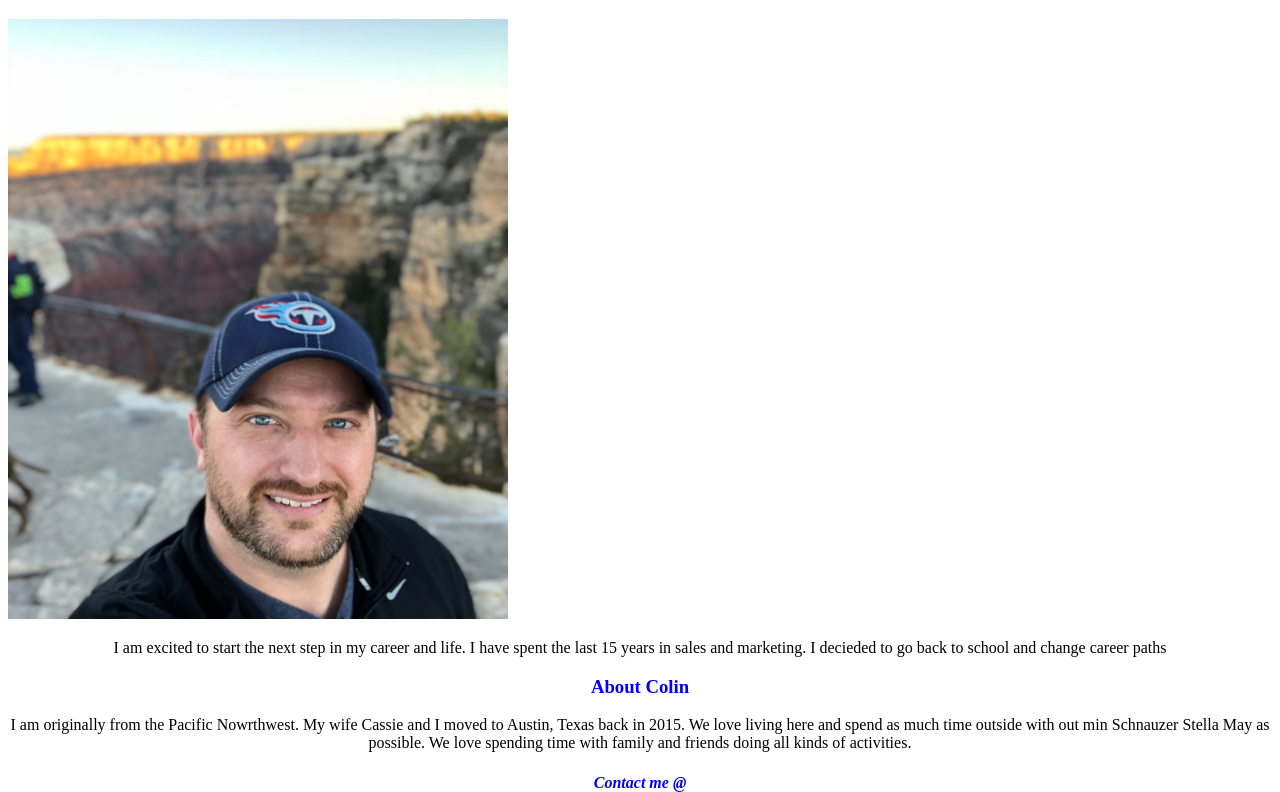
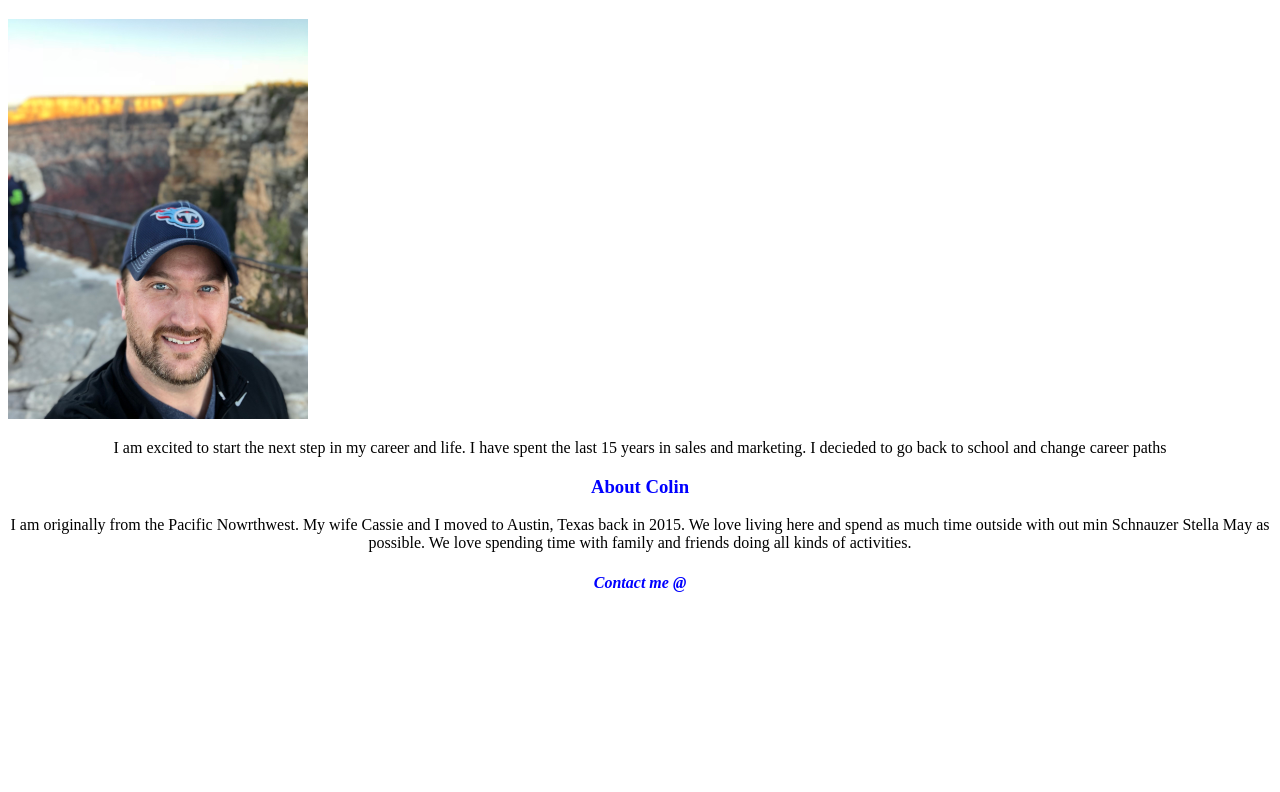
Before and after one commit to cbauer14/Colin-Thinkful, a plain HTML site: page index.html in a window 1280 px wide. Shown: the part 87-879 px from the top of the page. After the commit the page ends 800 px from the top, so only its background shows below. Drawn offline with Linux system fonts and the light colour scheme.

Commit message:
Updated size of image

```diff
--- a/index.html
+++ b/index.html
@@ -21,7 +21,7 @@
   <script src="https://replit.com/public/js/replit-badge-v2.js" theme="dark" position="bottom-right"></script>
   <h1>Colin Thinkful</h1>
 
-  <img src="Colin-GC.jpg" alt="Colin at Grand Canyon" width="500" height="600">
+  <img src="Colin-GC.jpg" alt="Colin at Grand Canyon" width="300" height="400">
 
   <p>I am excited to start the next step in my career and life. I have spent the last 15 years in sales and marketing.
      I decieded to go back to school and change career paths</p>
```
